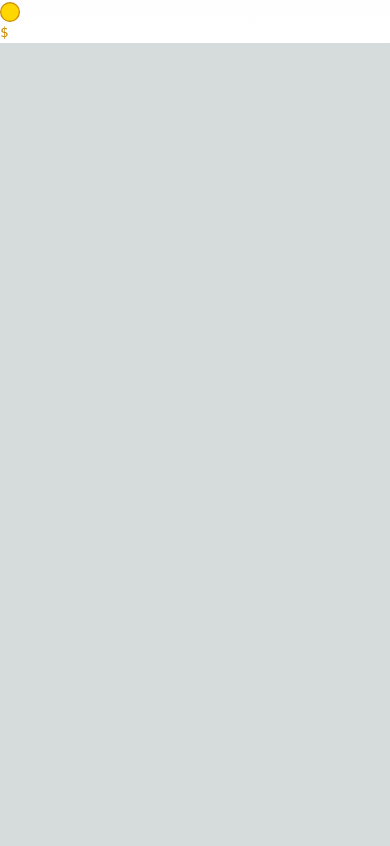
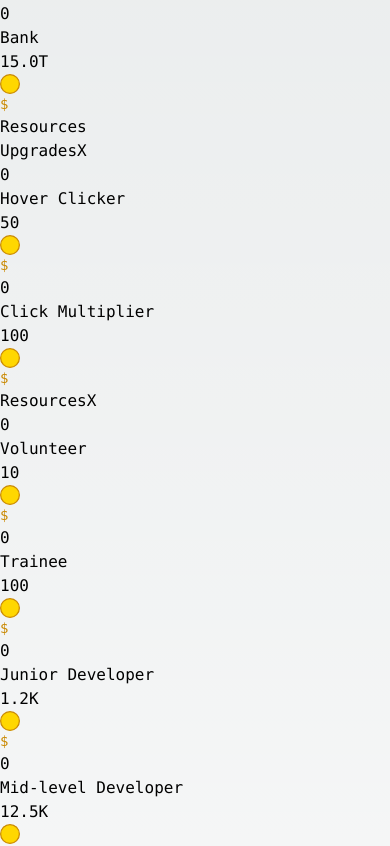
Before and after one commit to ThorGalli/thor-portfolio, a Next.js app: page /clicker in a window 390 px wide. Shown: the part 1969-2815 px from the top of the page. Before the commit the page ends 2012 px from the top, so only its background shows below. Built offline with nearby package versions, Linux system fonts and the light colour scheme.

Commit message:
Add drawers for mobile

```diff
--- /dev/null
+++ b/src/components/navigation/drawer.tsx
@@ -0,0 +1,58 @@
+import React from 'react'
+
+export default function Drawer({
+  children,
+  isOpen,
+  setIsOpen,
+  title,
+  side = 'right', // New prop for specifying the side ("left" or "right")
+}: {
+  children: React.ReactNode
+  isOpen: boolean
+  setIsOpen: React.Dispatch<React.SetStateAction<boolean>>
+  title?: string
+  side: 'left' | 'right' // Specify the prop type for "side"
+}) {
+  const isLeftSide = side === 'left'
+  const translateX = isLeftSide ? '-translate-x-full' : 'translate-x-full'
+  return (
+    <div
+      className={`fixed inset-0 z-10 mt-16 transform overflow-hidden bg-gray-900 bg-opacity-25 ease-in-out ${
+        isOpen
+          ? 'translate-x-0 opacity-100 transition-opacity duration-300'
+          : `${translateX} opacity-0 transition-all delay-300`
+      }`}
+    >
+      <div
+        className={`absolute ${
+          isLeftSide ? 'left-0' : 'right-0'
+        } h-full max-w-lg transform transition-all duration-300 ease-in-out ${
+          isOpen ? 'translate-x-0' : `${translateX}`
+        }`}
+      >
+        <div className="relative flex h-full max-w-lg flex-col gap-2 overflow-y-scroll bg-slate-900">
+          {title && (
+            <header className="flex h-fit items-center justify-between rounded-md border-2 border-yellow-800 px-2 py-4 text-yellow-200 lg:hidden">
+              {title}
+              <button
+                onClick={() => {
+                  setIsOpen(false)
+                }}
+                className="text-4xl font-bold text-orange-700"
+              >
+                X
+              </button>
+            </header>
+          )}
+          {children}
+        </div>
+      </div>
+      <div
+        className="h-full w-screen cursor-pointer"
+        onClick={() => {
+          setIsOpen(false)
+        }}
+      ></div>
+    </div>
+  )
+}
--- a/src/layouts/clicker.tsx
+++ b/src/layouts/clicker.tsx
@@ -1,13 +1,67 @@
+'use client'
+import React, { useState } from 'react'
 import MainCoin from '@/components/coins/mainCoin'
 import ItemList from '@/components/shops/itemList'
 import UpgradeList from '@/components/shops/upgradeList'
+import Drawer from '@/components/navigation/drawer'
 
 export default function ClickerGame() {
+  const [upgradeDrawerOpen, setUpgradeDrawerOpen] = useState(false)
+  const [itemDrawerOpen, setItemDrawerOpen] = useState(false)
+  const drawerButtonClass =
+    'h-fit rounded-md border-2 border-yellow-800 px-2 py-4 text-yellow-200 lg:hidden'
+
   return (
-    <div className="flex flex-row justify-between gap-5">
-      <UpgradeList />
-      <MainCoin />
-      <ItemList />
+    <div>
+      <div className="flex justify-around gap-5 lg:flex-row">
+        <button
+          className={drawerButtonClass}
+          onClick={() => setUpgradeDrawerOpen(!upgradeDrawerOpen)}
+        >
+          Upgrades
+        </button>
+        <div className="hidden flex-col gap-2 lg:flex">
+          <p className="h-fit rounded-md border-2 border-yellow-800 px-2 py-4 text-yellow-200">
+            Upgrades
+          </p>
+          <UpgradeList />
+        </div>
+        <MainCoin />
+        <div className="hidden flex-col gap-2 lg:flex">
+          <p className="h-fit rounded-md border-2 border-yellow-800 px-2 py-4 text-yellow-200">
+            Resources
+          </p>
+          <ItemList />
+        </div>
+        <button
+          className={drawerButtonClass}
+          onClick={() => setItemDrawerOpen(!itemDrawerOpen)}
+        >
+          Resources
+        </button>
+      </div>
+
+      <div className="lg:hidden">
+        <Drawer
+          isOpen={upgradeDrawerOpen}
+          setIsOpen={setUpgradeDrawerOpen}
+          side="left"
+          title="Upgrades"
+        >
+          <UpgradeList />
+        </Drawer>
+      </div>
+
+      <div className="lg:hidden">
+        <Drawer
+          isOpen={itemDrawerOpen}
+          setIsOpen={setItemDrawerOpen}
+          side="right"
+          title="Resources"
+        >
+          <ItemList />
+        </Drawer>
+      </div>
     </div>
   )
 }
```
